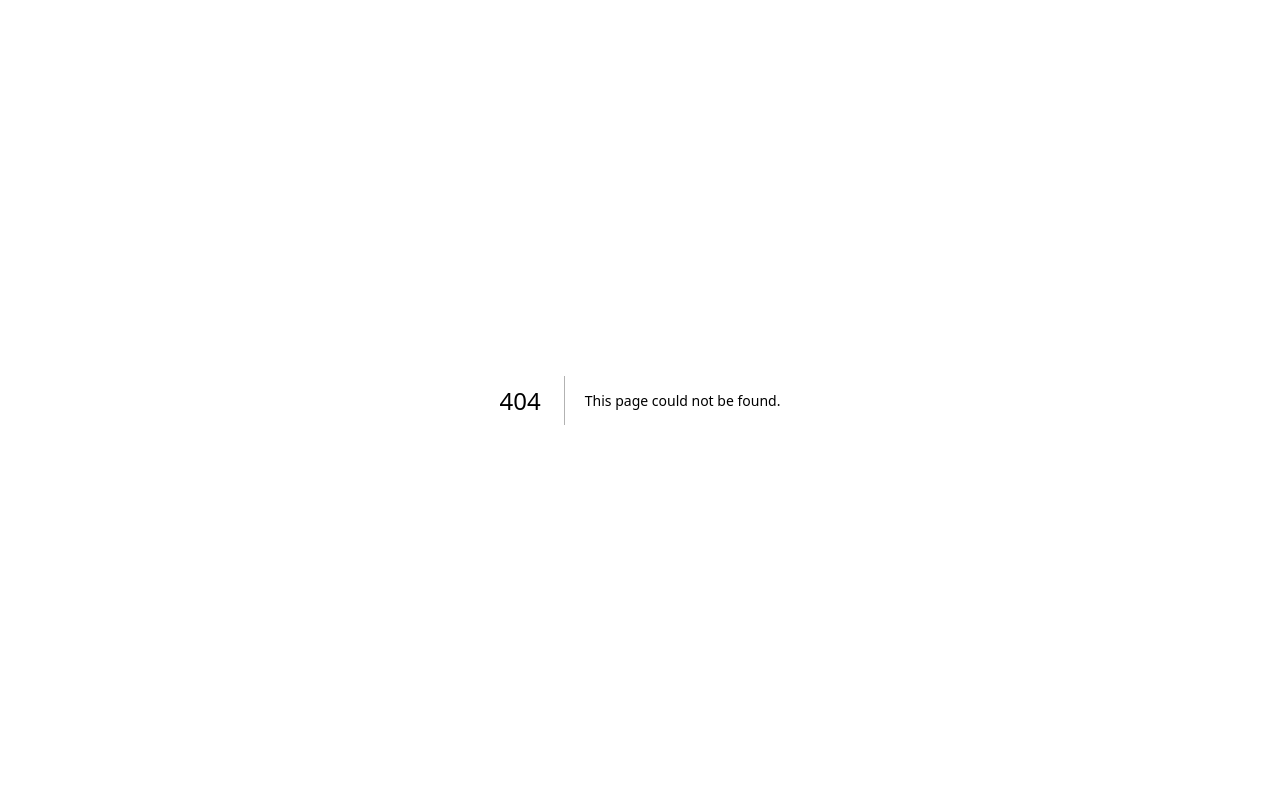
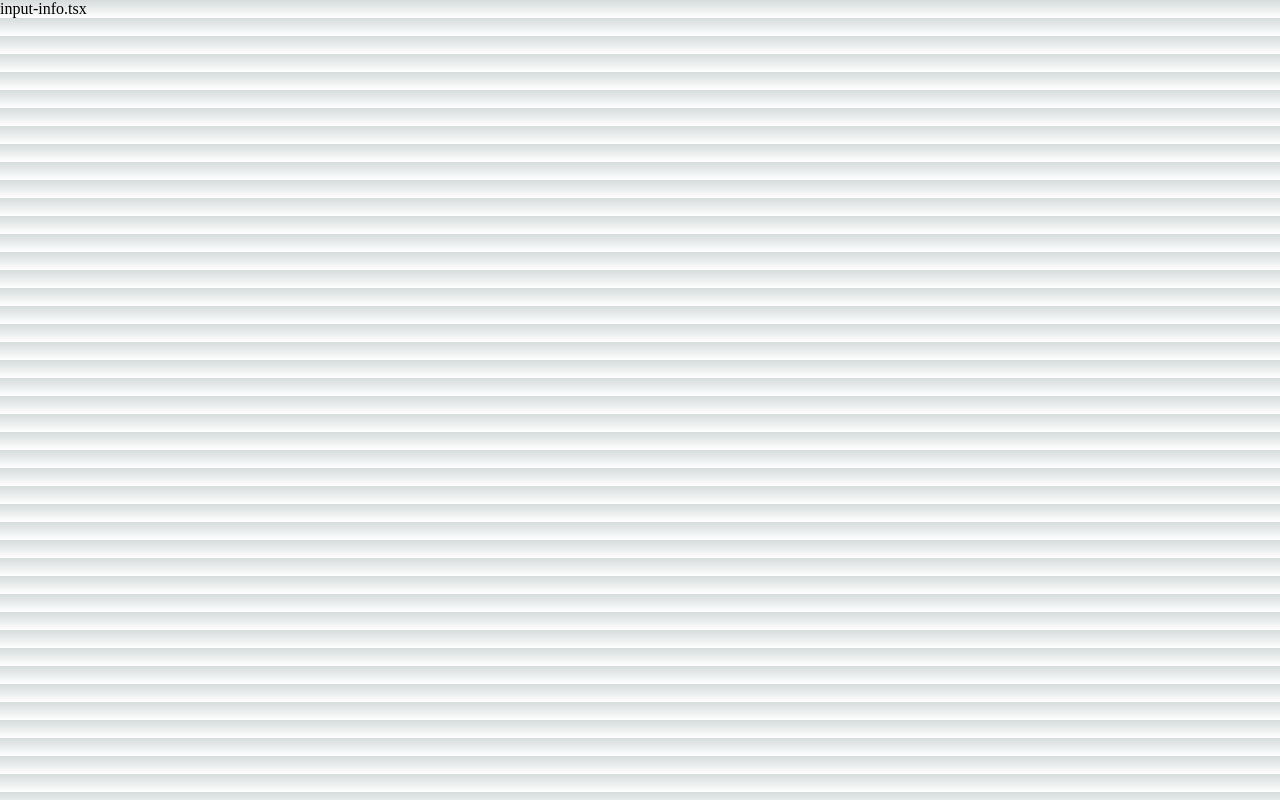
Before and after one commit to pirosiki002/astrology-app, a Next.js app: page /input-info in a window 1280 px wide. Before the commit this address had no page. Built offline with nearby package versions, Linux system fonts and the light colour scheme.

Commit message:
create input-info page(dummy)

```diff
--- /dev/null
+++ b/pages/input-info.tsx
@@ -0,0 +1,7 @@
+export default function Home() {
+  return(
+    <div>
+      <p>input-info.tsx</p>
+    </div>
+  )
+}
```
